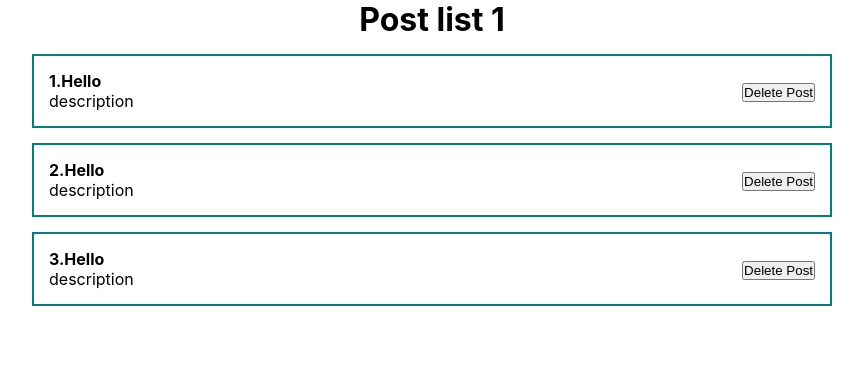
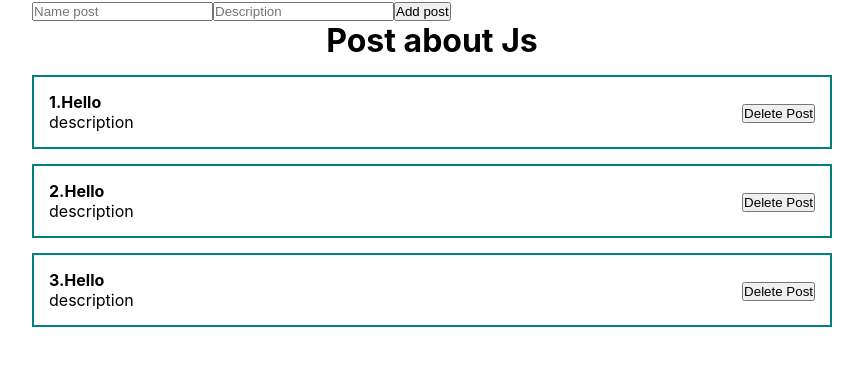
Before and after one commit to VladimirRM/Ul-course-React, a React (Create React App) app: page / in a window 1280 px wide. Shown: the top 366 px of the page, without its empty margins (208-1071 px from the left). Built offline with nearby package versions, Linux system fonts and the light colour scheme.

Commit message:
Add ui componentand dir for this.

```diff
--- a/src/App.js
+++ b/src/App.js
@@ -8,16 +8,15 @@ const [posts,setPosts] = useState([
   {id:2, title: 'Hello', body: 'description'},
   {id:3, title: 'Hello', body: 'description'},
 ])
-const [posts2,setPosts2] = useState([
-  {id:1, title: 'Python', body: 'description'},
-  {id:2, title: 'Python', body: 'description'},
-  {id:3, title: 'Python', body: 'description'},
-])
+
 
   return (
     <div className="App">
-     <PostList
-     posts={posts}title='Post list 1'/>
+      <input type="text" placeholder='Name post' />
+      <input type="text" placeholder='Description'/>
+      <button>Add post</button>
+     <PostList posts={posts}title='Post about Js'/>
+
 
 
     </div>
```
